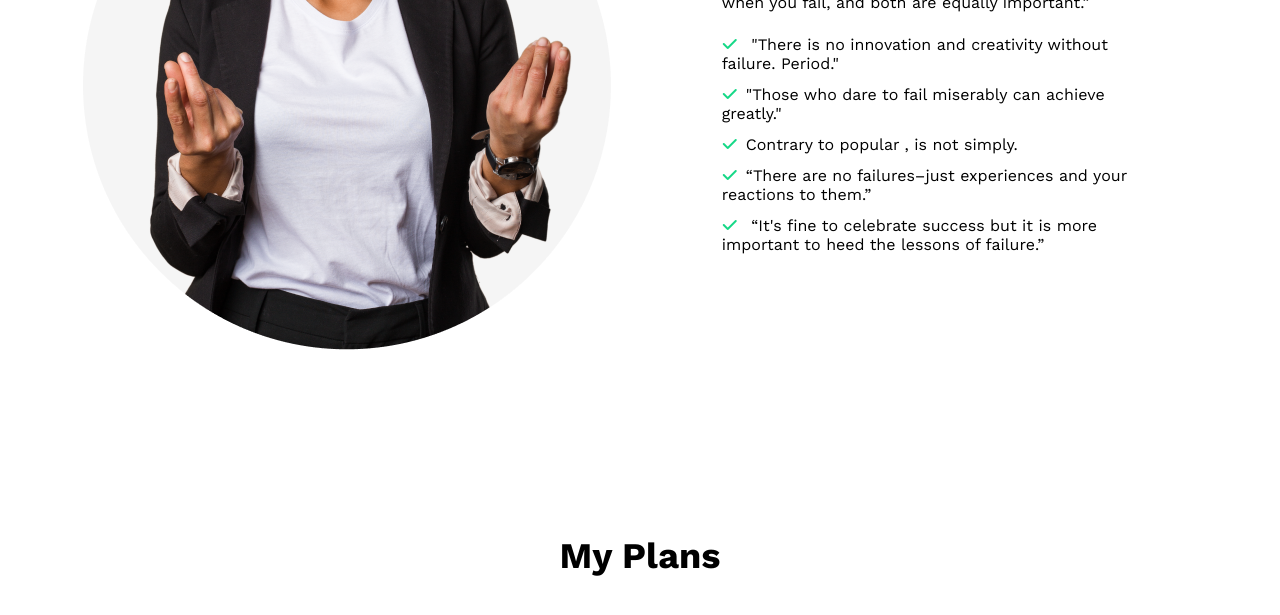
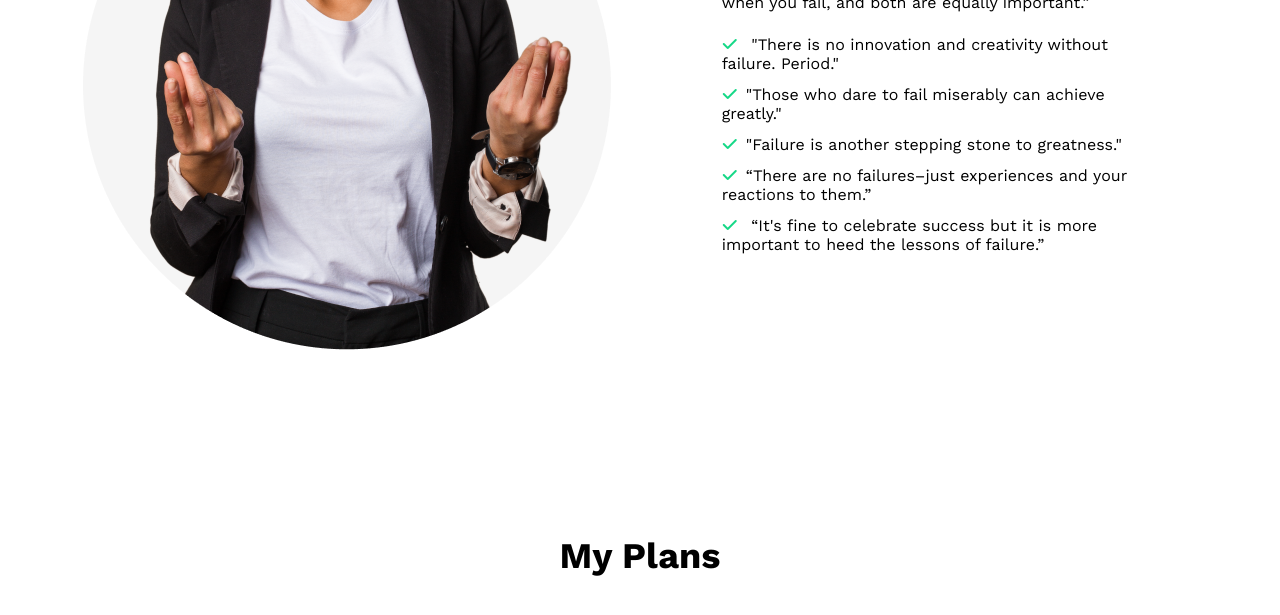
Before and after one commit to emonkumersaha/new-year-new-me, a plain HTML site: page index.html in a window 1280 px wide. Shown: the part 1180-1795 px from the top of the page. Drawn offline with nearby package versions, Linux system fonts and the light colour scheme.

Commit message:
last update

```diff
--- a/index.html
+++ b/index.html
@@ -31,7 +31,7 @@
                 <ul class="list">
                     <li><i class="fa-solid fa-check"></i> "There is no innovation and creativity without failure. Period."</li>
                     <li><i class="fa-solid fa-check"></i>"Those who dare to fail miserably can achieve greatly."</li>
-                    <li><i class="fa-solid fa-check"></i>Contrary to popular , is not simply.</li>
+                    <li><i class="fa-solid fa-check"></i>"Failure is another stepping stone to greatness."</li>
                     <li><i class="fa-solid fa-check"></i>“There are no failures–just experiences and your reactions to them.”</li>
                     <li><i class="fa-solid fa-check"></i> “It's fine to celebrate success but it is more important to heed the lessons of failure.”</li>
                 </ul>
```
